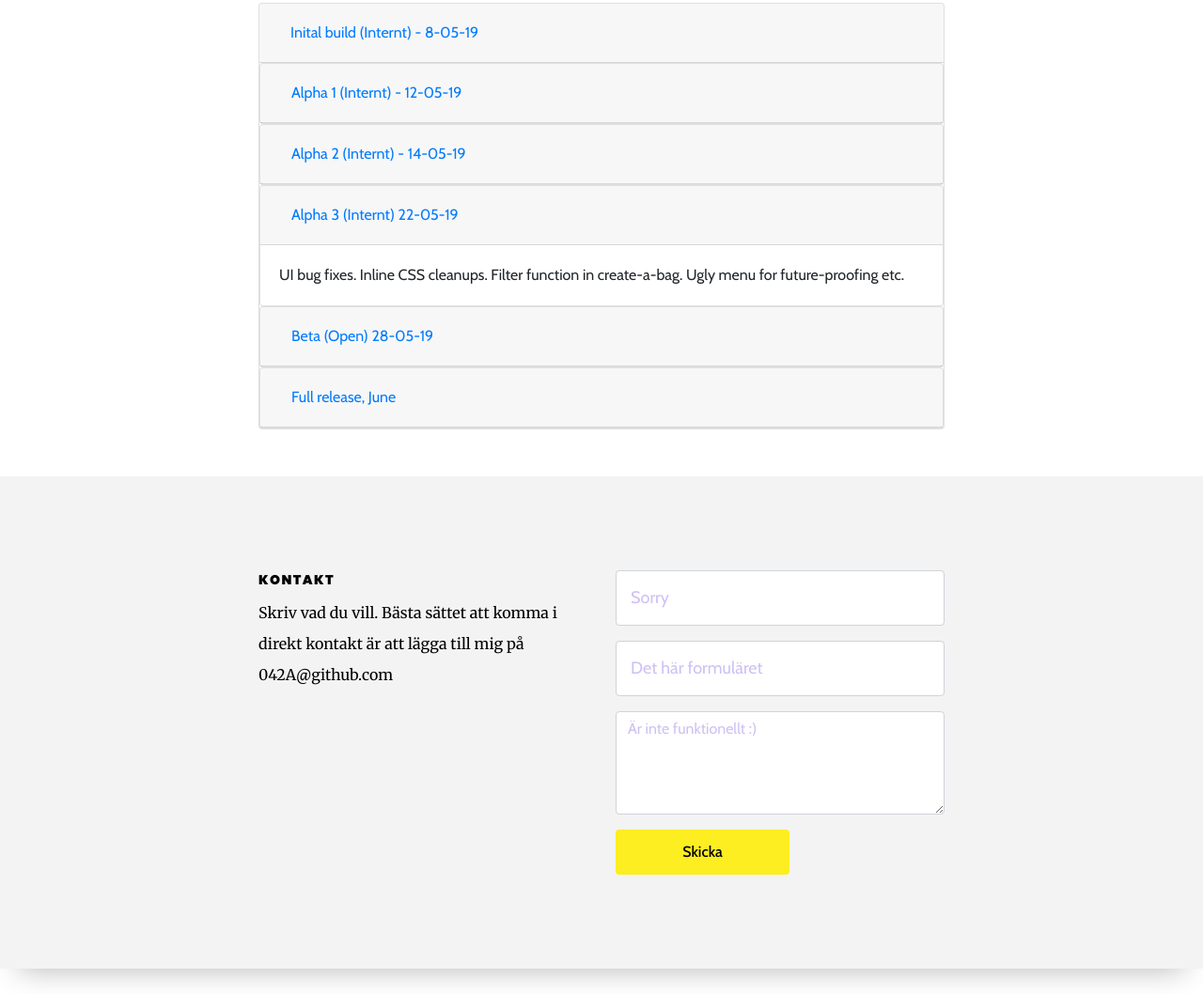
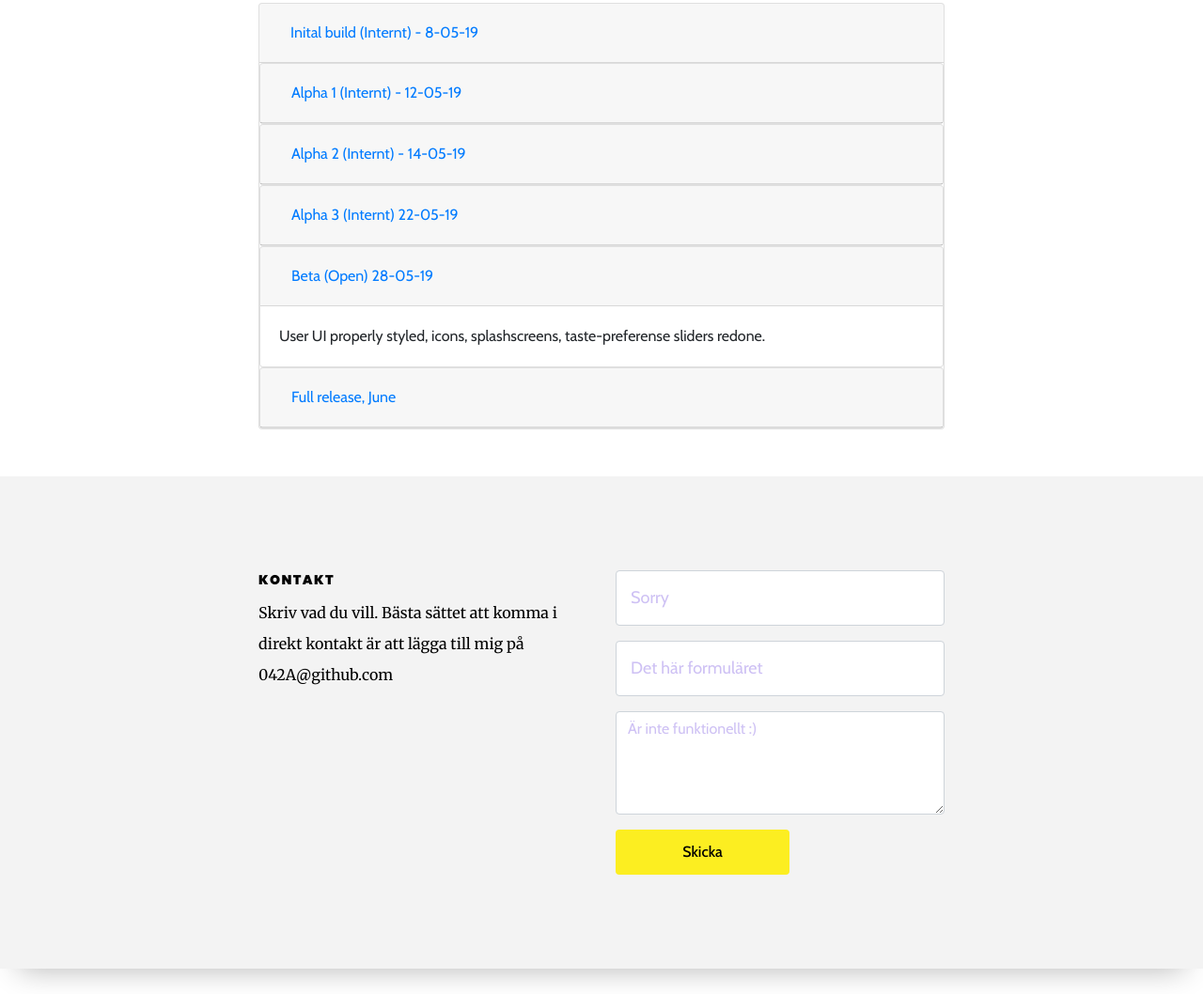
Before and after one commit to 042A/socker-landing-page, a plain HTML site: page index.html in a window 1280 px wide. Shown: the part 1834-2892 px from the top of the page at 94% size. Drawn offline with nearby package versions, Linux system fonts and the light colour scheme; files whose address does not match are found by name.

Commit message:
fixat lite

```diff
--- a/index.html
+++ b/index.html
@@ -271,7 +271,7 @@
                         </button>
                       </h5>
                     </div>
-                    <div id="collapse4" class="collapse show" aria-labelledby="headingThree" data-parent="#accordion">
+                    <div id="collapse4" class="collapse " aria-labelledby="headingThree" data-parent="#accordion">
                       <div class="card-body">
                             UI bug fixes. Inline CSS cleanups. Filter function in create-a-bag. Ugly menu for future-proofing etc.
 
@@ -286,7 +286,7 @@
                             </button>
                           </h5>
                         </div>
-                        <div id="collapse5" class="collapse" aria-labelledby="headingThree" data-parent="#accordion">
+                        <div id="collapse5" class="collapse show" aria-labelledby="headingThree" data-parent="#accordion">
                           <div class="card-body">
                             User UI properly styled, icons, splashscreens, taste-preferense sliders redone.
                         </div>
```
